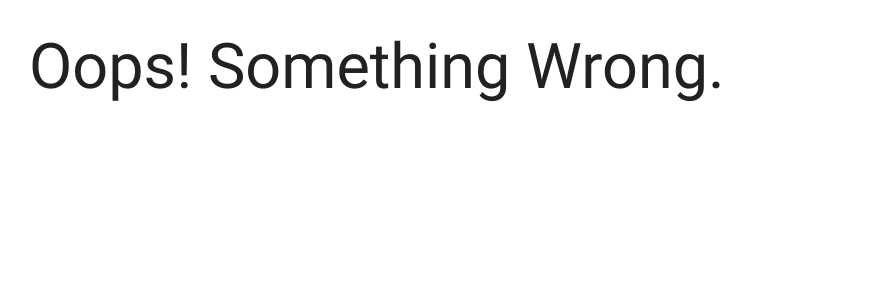
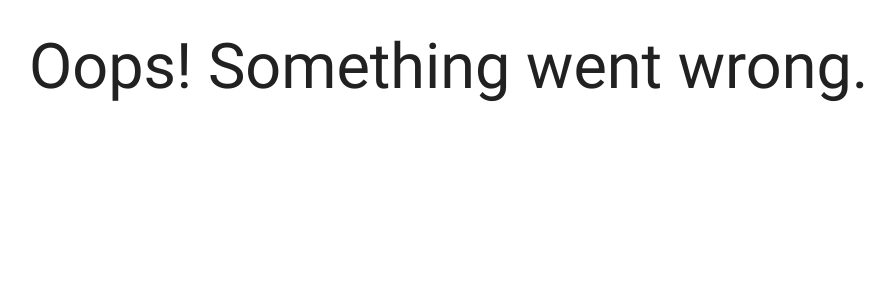
Before and after one commit to sloopstash/kickstart-flask, a Flask app: template templates/error.html in a window 1280 px wide. Shown: the top 300 px of the page, without its empty margins (3-898 px from the left). Run offline with Flask 2, Linux system fonts and the light colour scheme; the template is opened without the code that fills it, so the values that code supplies are empty; parts of the project's set-up code (start-up, migrations or seed data) failed here and were passed over.

Commit message:
Comments updated.

```diff
--- a/assets/js/main.js
+++ b/assets/js/main.js
@@ -2,7 +2,7 @@
  * App functionalities.
  */
 
-// Global Namespace.
+// Global namespace.
 var App = App || {};
 
 (function($) {
--- a/config.py
+++ b/config.py
@@ -1,7 +1,7 @@
-# import community modules.
+# Import community modules.
 import json
 
-# get app configuration.
+# Get App configuration.
 def app_conf():
   file = open('config/app.conf','r')
   conf = file.read()
@@ -9,7 +9,7 @@ def app_conf():
   file.close()
   return conf
 
-# get redis configuration.
+# Get Redis configuration.
 def redis_conf():
   file = open('config/redis.conf','r')
   conf = file.read()
--- a/templates/error.html
+++ b/templates/error.html
@@ -3,7 +3,7 @@
 <div class="container">
   <div class="row">
     <div class="col s12">
-      <h1>Oops! Something Wrong.</h1>
+      <h1>Oops! Something went wrong.</h1>
     </div>
   </div>
 </div>
```
Also changed, not shown: includes/database.py (+6 -6 lines), init.py (+4 -4 lines), script/test/main.py (+4 -4 lines), 4 other files.
